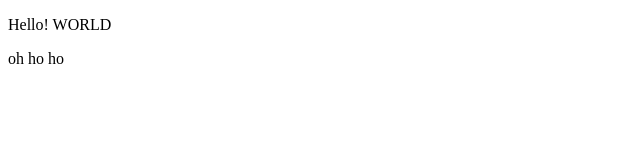
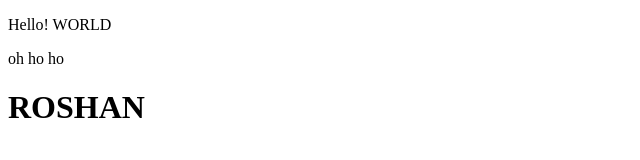
Before and after one commit to roshan333-svg/github_practice, a plain HTML site: page about.html in a window 1280 px wide. Shown: the whole page, without its empty margins (0-640 px from the left). Drawn offline with Linux system fonts and the light colour scheme.

```diff
--- a/about.html
+++ b/about.html
@@ -8,5 +8,6 @@
 <body>
     <p>Hello! WORLD</p>
     <p> oh ho ho</p>
+    <h1>ROSHAN</h1>
 </body>
 </html>
```
Also changed, not shown: assets/images/keyandpelle.jpg (added), assets/images/keyandpelle.webp (added), css/style.css (added).
